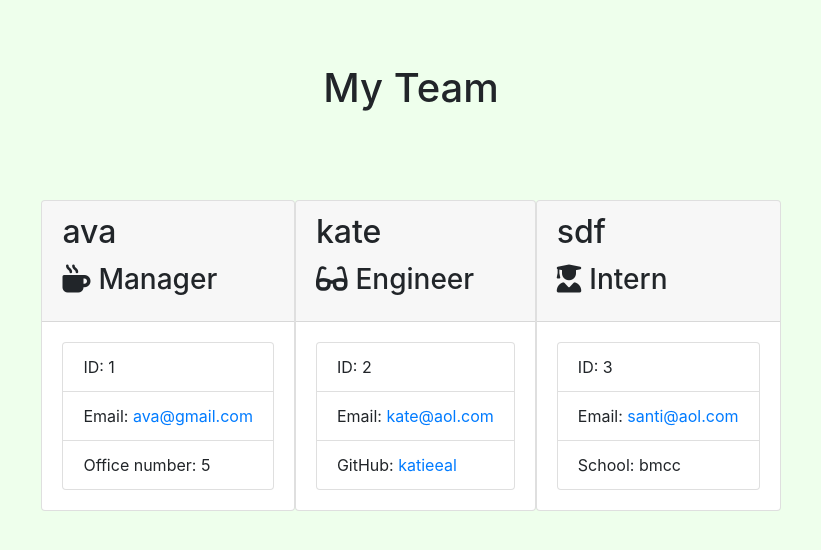
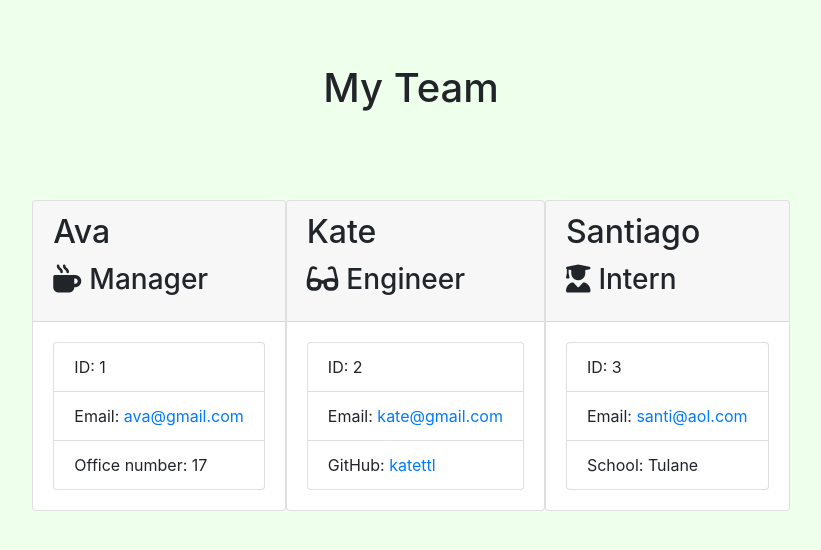
Before and after one commit to Rophillips/employee-page, a website: page output/team.html in a window 1280 px wide. Shown: the whole page, without its empty margins (229-1050 px from the left). Drawn offline with nearby package versions, Linux system fonts and the light colour scheme.

Commit message:
readme update w video

```diff
--- a/output/team.html
+++ b/output/team.html
@@ -13,7 +13,7 @@
 </head>
 
 <body>
-    <div id="jumbotron" class="container-fluid">
+    <div class="container-fluid">
         <div class="row">
             <div class="col-12 jumbotron mb-3 team-heading">
                 <h1 class="text-center">My Team</h1>
@@ -25,41 +25,39 @@
             <div class="team-area col-12 d-flex justify-content-center">
                 <div class="card employee-card">
     <div class="card-header">
-                        <h2 class="card-title">ava</h2>
+        <h2 class="card-title">Ava</h2>
         <h3 class="card-title"><i class="fas fa-mug-hot mr-2"></i>Manager</h3>
     </div>
     <div class="card-body">
         <ul class="list-group">
             <li class="list-group-item">ID: 1</li>
             <li class="list-group-item">Email: <a href="mailto:ava@gmail.com">ava@gmail.com</a></li>
-                            <li class="list-group-item">Office number: 5</li>
+            <li class="list-group-item">Office number: 17</li>
         </ul>
     </div>
-                </div>
-                <div class="card employee-card">
+</div><div class="card employee-card">
     <div class="card-header">
-                        <h2 class="card-title">kate</h2>
+        <h2 class="card-title">Kate</h2>
         <h3 class="card-title"><i class="fas fa-glasses mr-2"></i>Engineer</h3>
     </div>
     <div class="card-body">
         <ul class="list-group">
             <li class="list-group-item">ID: 2</li>
-                            <li class="list-group-item">Email: <a href="mailto:kate@aol.com">kate@aol.com</a></li>
-                            <li class="list-group-item">GitHub: <a href="https://github.com/katieeal" target="_blank"
-                                    rel="noopener noreferrer">katieeal</a></li>
+            <li class="list-group-item">Email: <a href="mailto:kate@gmail.com">kate@gmail.com</a></li>
+            <li class="list-group-item">GitHub: <a href="https://github.com/katettl" target="_blank"
+                    rel="noopener noreferrer">katettl</a></li>
         </ul>
     </div>
-                </div>
-                <div class="card employee-card">
+</div><div class="card employee-card">
     <div class="card-header">
-                        <h2 class="card-title">sdf</h2>
+        <h2 class="card-title">Santiago</h2>
         <h3 class="card-title"><i class="fas fa-user-graduate mr-2"></i>Intern</h3>
     </div>
     <div class="card-body">
         <ul class="list-group">
             <li class="list-group-item">ID: 3</li>
             <li class="list-group-item">Email: <a href="mailto:santi@aol.com">santi@aol.com</a></li>
-                            <li class="list-group-item">School: bmcc</li>
+            <li class="list-group-item">School: Tulane</li>
         </ul>
     </div>
 </div>
```
Also changed, not shown: README.md. Lines whose indentation alone changed are shown as unchanged.
